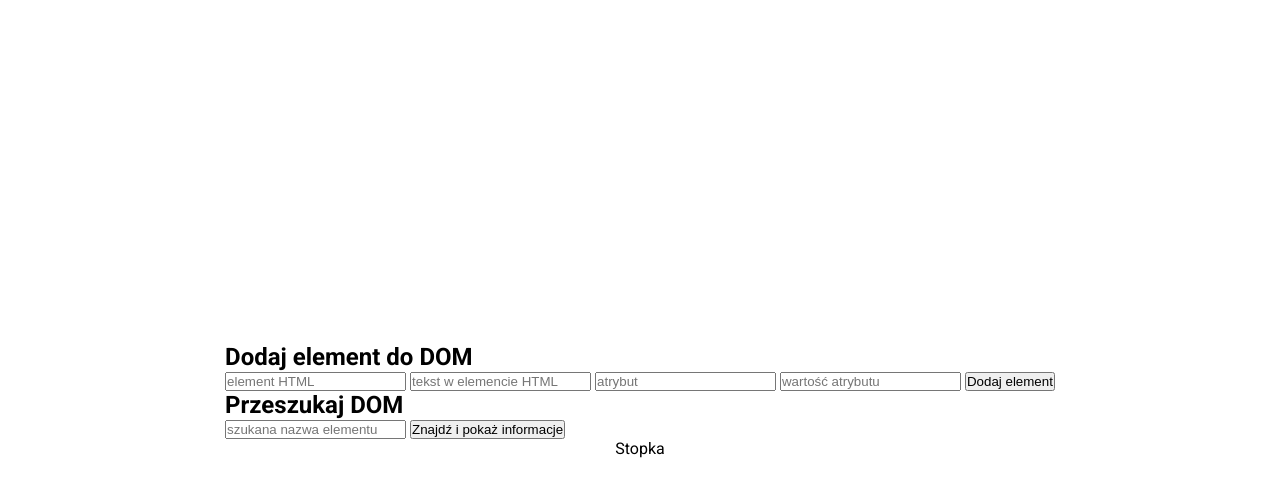
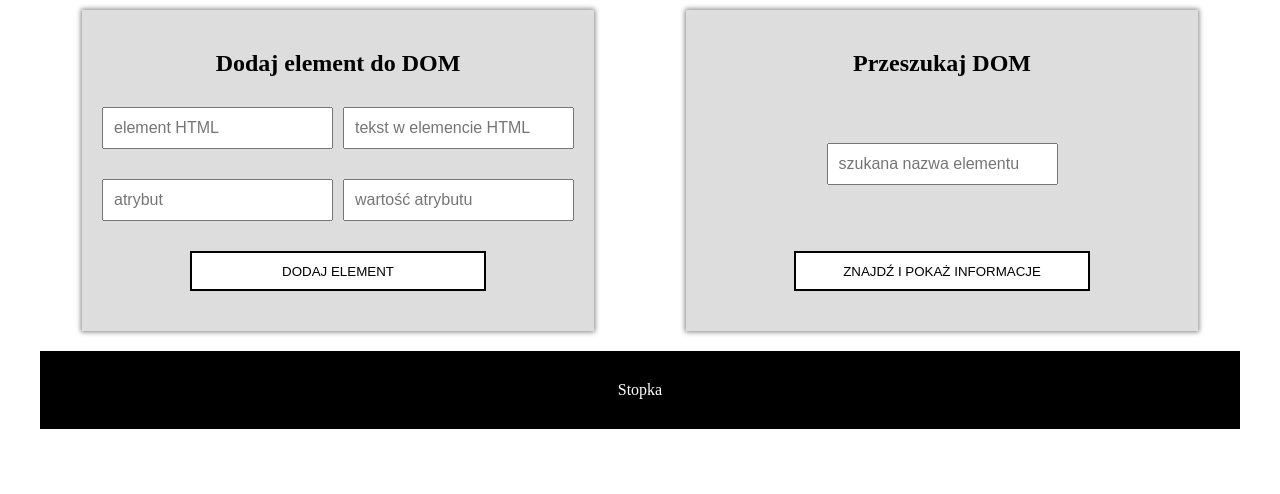
Before and after one commit to ArturTkaczuk/DOM-practice, a website: page index.html in a window 1280 px wide. Drawn offline with Linux system fonts and the light colour scheme.

Commit message:
style form

```diff
--- a/index.html
+++ b/index.html
@@ -15,7 +15,12 @@
     <div class="form-container">
       <form class="form form--add">
         <h2 class="form__title">Dodaj element do DOM</h2>
-        <input type="text" class="form__input" placeholder="element HTML" />
+        <input
+          type="text"
+          class="form__input"
+          placeholder="element HTML"
+          required
+        />
         <input
           type="text"
           class="form__input"
@@ -27,13 +32,20 @@
       </form>
       <form class="form form--search">
         <h2 class="form__title">Przeszukaj DOM</h2>
-        <input type="text" class="form__input" placeholder="szukana nazwa elementu" />
-        <button class="form__button" type="submit">Znajdź i pokaż informacje</button>
+        <input
+          type="text"
+          class="form__input"
+          placeholder="szukana nazwa elementu"
+          required
+        />
+        <button class="form__button" type="submit">
+          Znajdź i pokaż informacje
+        </button>
       </form>
     </div>
     <div class="search-field"></div>
     <div class="result-field"></div>
-    <footer>Stopka</footer>
+    <footer class="footer">Stopka</footer>
 
     <script src="js/script.js"></script>
   </body>
--- a/scss/_body.scss
+++ b/scss/_body.scss
@@ -1,10 +1,54 @@
-//*Ten plik nie jest kompilowany (_nazwa), a jest dołączony poprzez @import
+.form-container {
+  display: flex;
+  justify-content: space-evenly;
 
-body {
-  font-family: "Roboto", sans-serif;
-  display: flex;
-  flex-direction: column;
-  align-items: center;
-  justify-content: center;
-  height: 100vh;
+  .form {
+    flex-basis: 40%;
+    display: flex;
+    flex-wrap: wrap;
+    background-color: $secondary-color;
+    box-shadow: 0 0 5px 1px rgb(131, 131, 131);
+    padding: 10px;
+    column-gap: 10px;
+    row-gap: 30px;
+    margin: 10px;
+    justify-content: center;
+    align-content: space-between;
+
+    .form__title {
+      flex-basis: 100%;
+      text-align: center;
+      margin-top: 30px;
+    }
+
+    .form__input {
+      font-size: 1rem;
+      flex-basis: 40%;
+      padding: 10px;
+    }
+
+    .form__button {
+      flex-basis: 60%;
+      background-color: white;
+      text-transform: uppercase;
+      height: 40px;
+      border: 2px solid black;
+      cursor: pointer;
+      margin-bottom: 30px;
+    }
+  }
 }
+
+.footer {
+  padding: 30px;
+  color: white;
+  background-color: black;
+  text-align: center;
+}
+
+.search-field,
+.result-field,
+.footer {
+  margin: 10px auto;
+  max-width: 1200px;
+}
--- /dev/null
+++ b/scss/_variables.scss
@@ -0,0 +1,2 @@
+$main-color: #000;
+$secondary-color: #DDD;
--- a/scss/main.scss
+++ b/scss/main.scss
@@ -6,5 +6,5 @@
   padding: 0;
 }
 
+@import "variables";
 @import "body";
-@import "mixins";
```
Also changed, not shown: css/main.css, scss/_mixins.scss (deleted), 1 other file.
